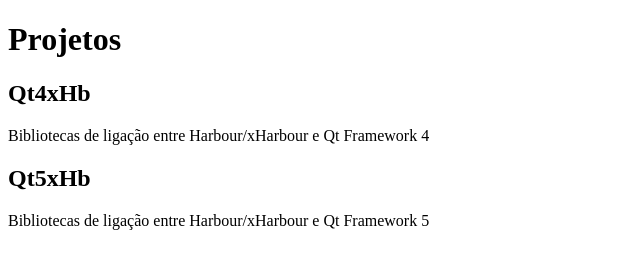
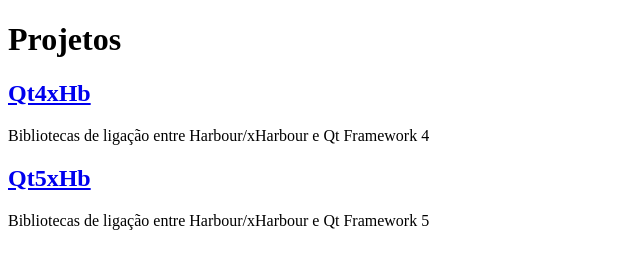
Before and after one commit to marcosgambeta/marcosgambeta.github.io, a plain HTML site: page index.html in a window 1280 px wide. Shown: the whole page, without its empty margins (0-640 px from the left). Drawn offline with Linux system fonts and the light colour scheme.

Commit message:
Update index.html

```diff
--- a/index.html
+++ b/index.html
@@ -4,10 +4,10 @@
 
 <h1>Projetos</h1>
 
-<h2>Qt4xHb</h2>
+<h2><a href='https://github.com/marcosgambeta/Qt4xHb'>Qt4xHb</a></h2>
 <p>Bibliotecas de ligação entre Harbour/xHarbour e Qt Framework 4</p>
 
-<h2>Qt5xHb</h2>
+<h2><a href='https://github.com/marcosgambeta/Qt5xHb'>Qt5xHb</a></h2>
 <p>Bibliotecas de ligação entre Harbour/xHarbour e Qt Framework 5</p>
 
 </body>
```
